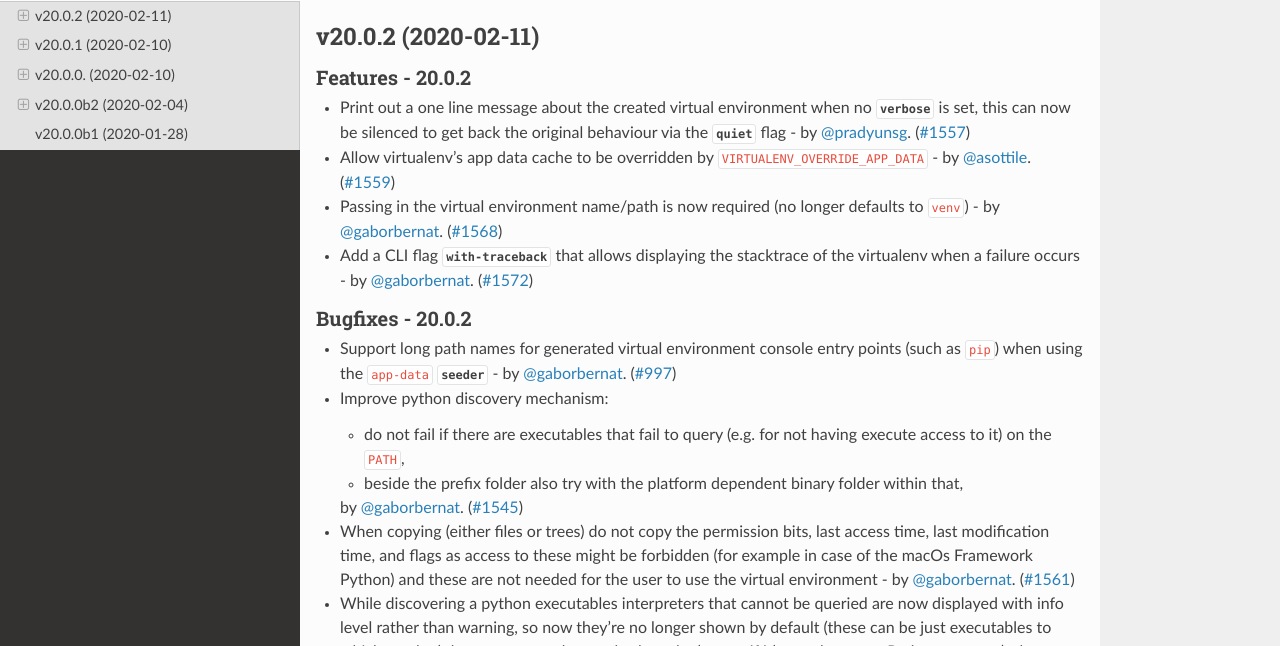
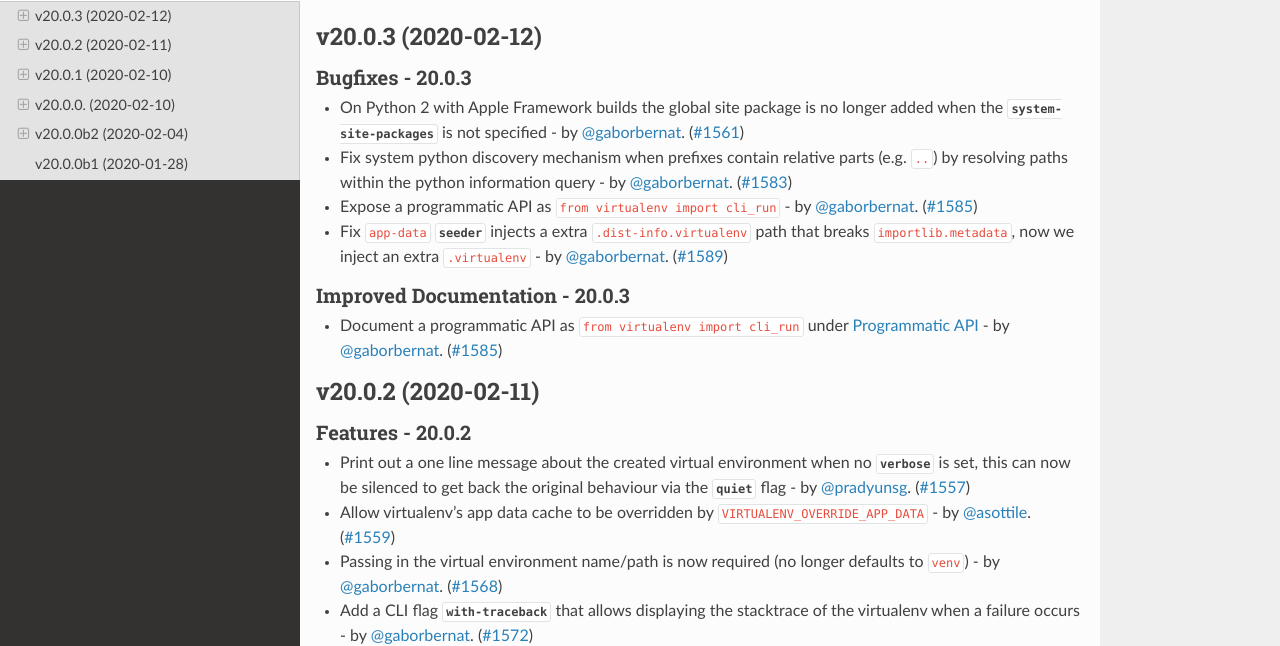
Before and after one commit to pypa/virtualenv, a Sphinx documentation site: the page built from docs/changelog.rst, in a window 1280 px wide and 900 px high, cut to the strip 254-900 px from the top of the window. Built offline with Sphinx 7.4.7 and the Read the Docs theme 2.0.0, drawn with Linux system fonts in a browser that asks for light colours; pages that are not in the unit, such as notebooks, are missing from menus; the version number could not be read and is left out.

Commit message:
release 20.0.3
Signed-off-by: Bernat Gabor <bgabor8@bloomberg.net>

```diff
--- a/docs/changelog.rst
+++ b/docs/changelog.rst
@@ -4,6 +4,25 @@ Release History
 .. include:: _draft.rst
 
 .. towncrier release notes start
+
+v20.0.3 (2020-02-12)
+--------------------
+
+Bugfixes - 20.0.3
+~~~~~~~~~~~~~~~~~
+- On Python 2 with Apple Framework builds the global site package is no longer added when the
+  :option:`system-site-packages` is not specified - by :user:`gaborbernat`. (`#1561 <https://github.com/pypa/virtualenv/issues/1561>`_)
+- Fix system python discovery mechanism when prefixes contain relative parts (e.g. ``..``) by resolving paths within the
+  python information query - by :user:`gaborbernat`. (`#1583 <https://github.com/pypa/virtualenv/issues/1583>`_)
+- Expose a programmatic API as ``from virtualenv import cli_run`` - by :user:`gaborbernat`. (`#1585 <https://github.com/pypa/virtualenv/issues/1585>`_)
+- Fix ``app-data`` :option:`seeder` injects a extra ``.dist-info.virtualenv`` path that breaks ``importlib.metadata``,
+  now we inject an extra ``.virtualenv`` - by :user:`gaborbernat`. (`#1589 <https://github.com/pypa/virtualenv/issues/1589>`_)
+
+Improved Documentation - 20.0.3
+~~~~~~~~~~~~~~~~~~~~~~~~~~~~~~~
+- Document a programmatic API as ``from virtualenv import cli_run`` under :ref:`programmatic_api` -
+  by :user:`gaborbernat`. (`#1585 <https://github.com/pypa/virtualenv/issues/1585>`_)
+
 
 v20.0.2 (2020-02-11)
 --------------------
--- a/docs/changelog/1561.bugfix.rst
+++ /dev/null
@@ -1,2 +0,0 @@
-On Python 2 with Apple Framework builds the global site package is no longer added when the
-:option:`system-site-packages` is not specified - by :user:`gaborbernat`.
--- a/docs/changelog/1583.bugfix.rst
+++ /dev/null
@@ -1,2 +0,0 @@
-Fix system python discovery mechanism when prefixes contain relative parts (e.g. ``..``) by resolving paths within the
-python information query - by :user:`gaborbernat`.
--- a/docs/changelog/1585.bugfix.rst
+++ /dev/null
@@ -1 +0,0 @@
-Expose a programmatic API as ``from virtualenv import cli_run`` - by :user:`gaborbernat`.
--- a/docs/changelog/1585.doc.rst
+++ /dev/null
@@ -1,2 +0,0 @@
-Document a programmatic API as ``from virtualenv import cli_run`` under :ref:`programmatic_api` -
-by :user:`gaborbernat`.
--- a/docs/changelog/1589.bugfix.rst
+++ /dev/null
@@ -1,2 +0,0 @@
-Fix ``app-data`` :option:`seeder` injects a extra ``.dist-info.virtualenv`` path that breaks ``importlib.metadata``,
-now we inject an extra ``.virtualenv`` - by :user:`gaborbernat`.
```
